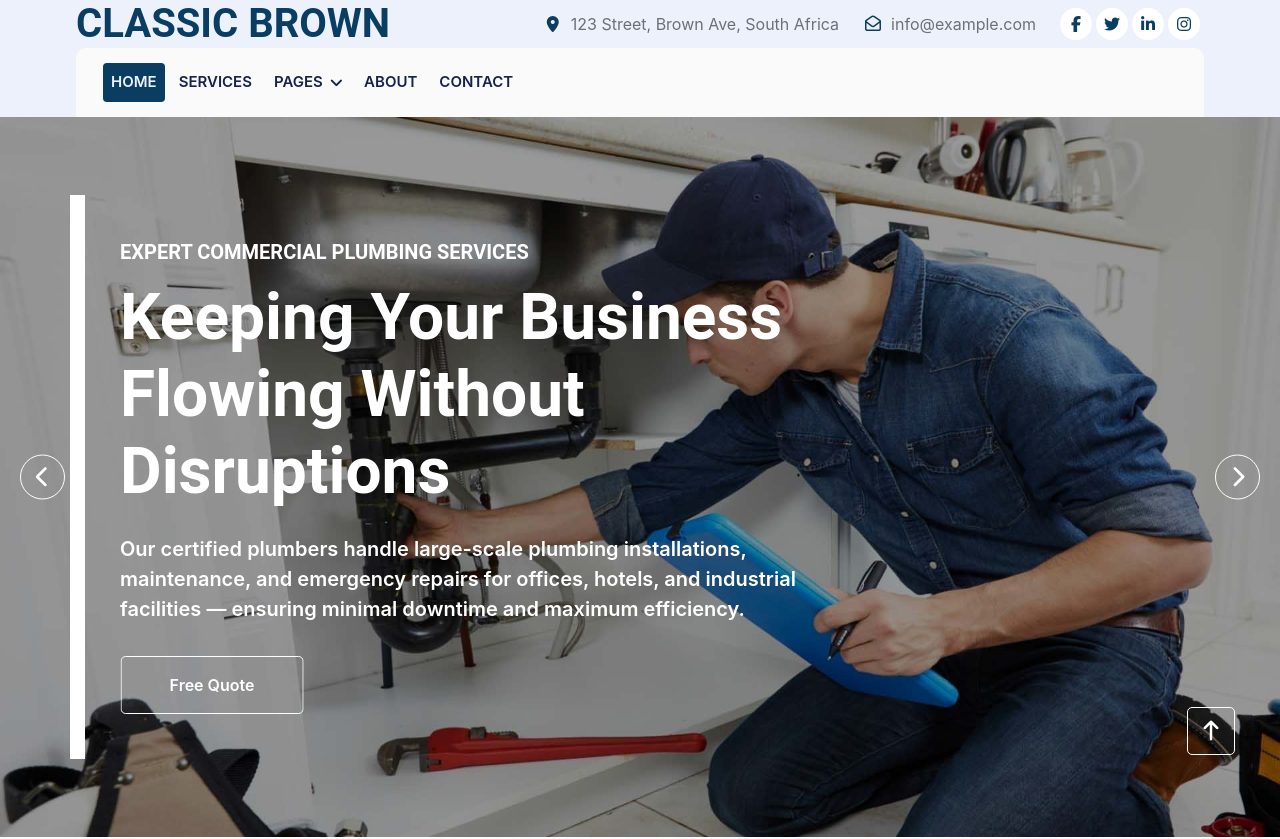
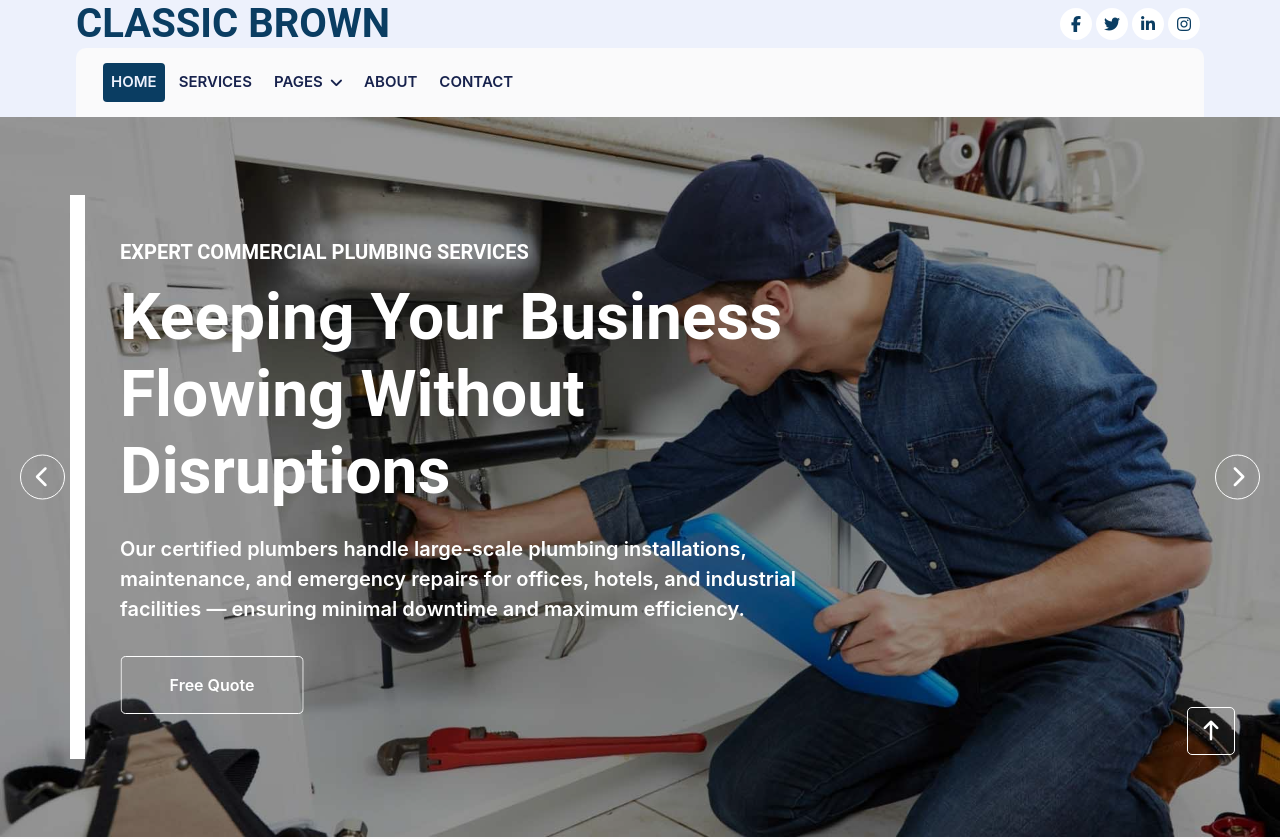
Before and after one commit to DafetiteOgaga/classic_brownline_plumbing_services, a React (Create React App) app in the folder classic_brownline_plumbing_services_website/: page / in a window 1280 px wide. Shown: the top 839 px of the page. Built offline with nearby package versions, Linux system fonts and the light colour scheme.

Commit message:
topbar.js: removed address and email from top bar

```diff
--- a/classic_brownline_plumbing_services_website/src/components/modularComponents/topbar.js
+++ b/classic_brownline_plumbing_services_website/src/components/modularComponents/topbar.js
@@ -17,14 +17,14 @@ function Topbar() {
 					</a>
 				</div>
 				<div className="col-lg-9 col-md-12 text-end">
-					<div className="h-100 d-inline-flex align-items-center me-4">
+					{/* <div className="h-100 d-inline-flex align-items-center me-4">
 						<i className="fa fa-map-marker-alt text-primary me-2"></i>
 						<p className="m-0">123 Street, Brown Ave, South Africa</p>
 					</div>
 					<div className="h-100 d-inline-flex align-items-center me-4">
 						<i className="far fa-envelope-open text-primary me-2"></i>
 						<p className="m-0">info@example.com</p>
-					</div>
+					</div> */}
 					<div className="h-100 d-inline-flex align-items-center">
 						{topbarSocials.map((social, sIdx) => {
 							return (
```
